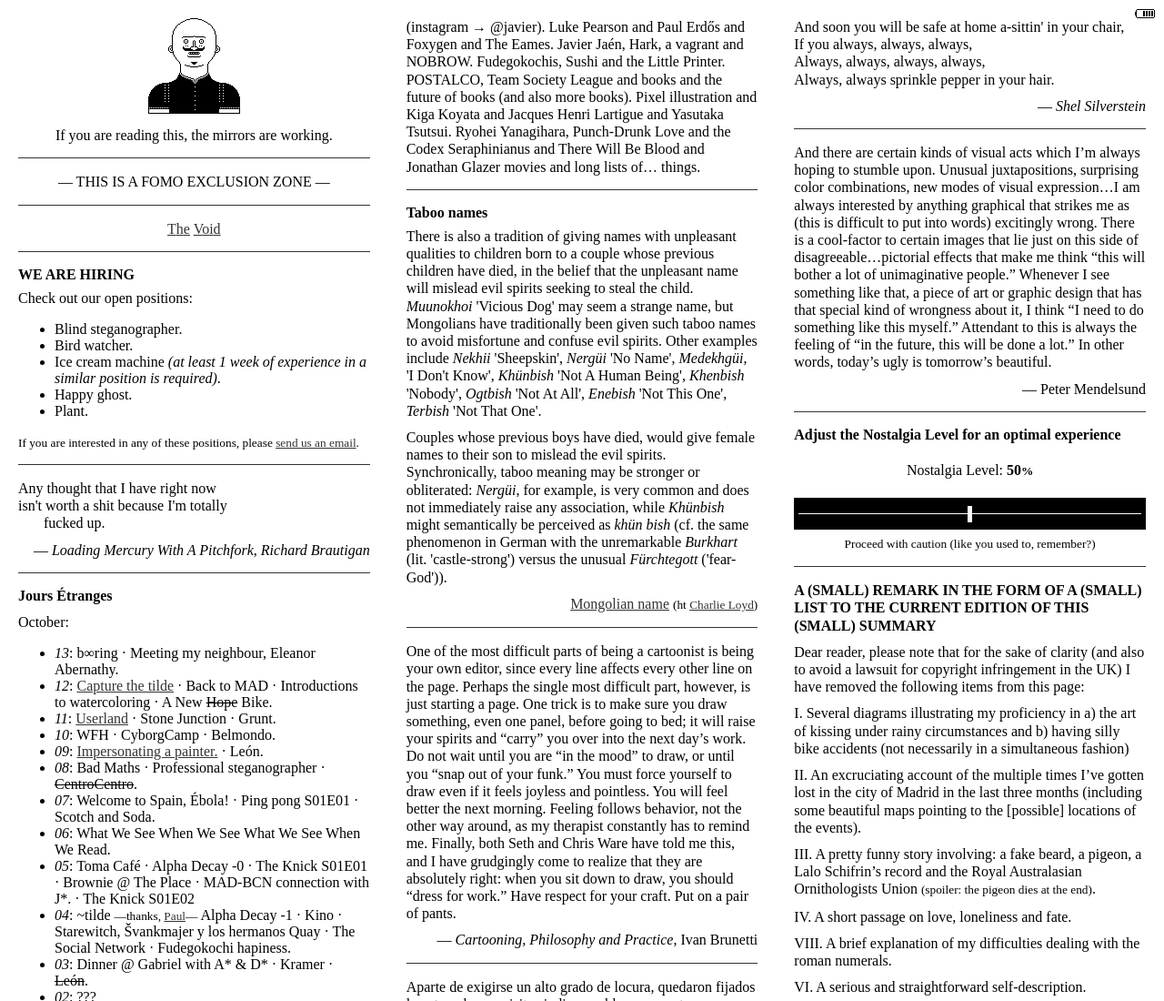
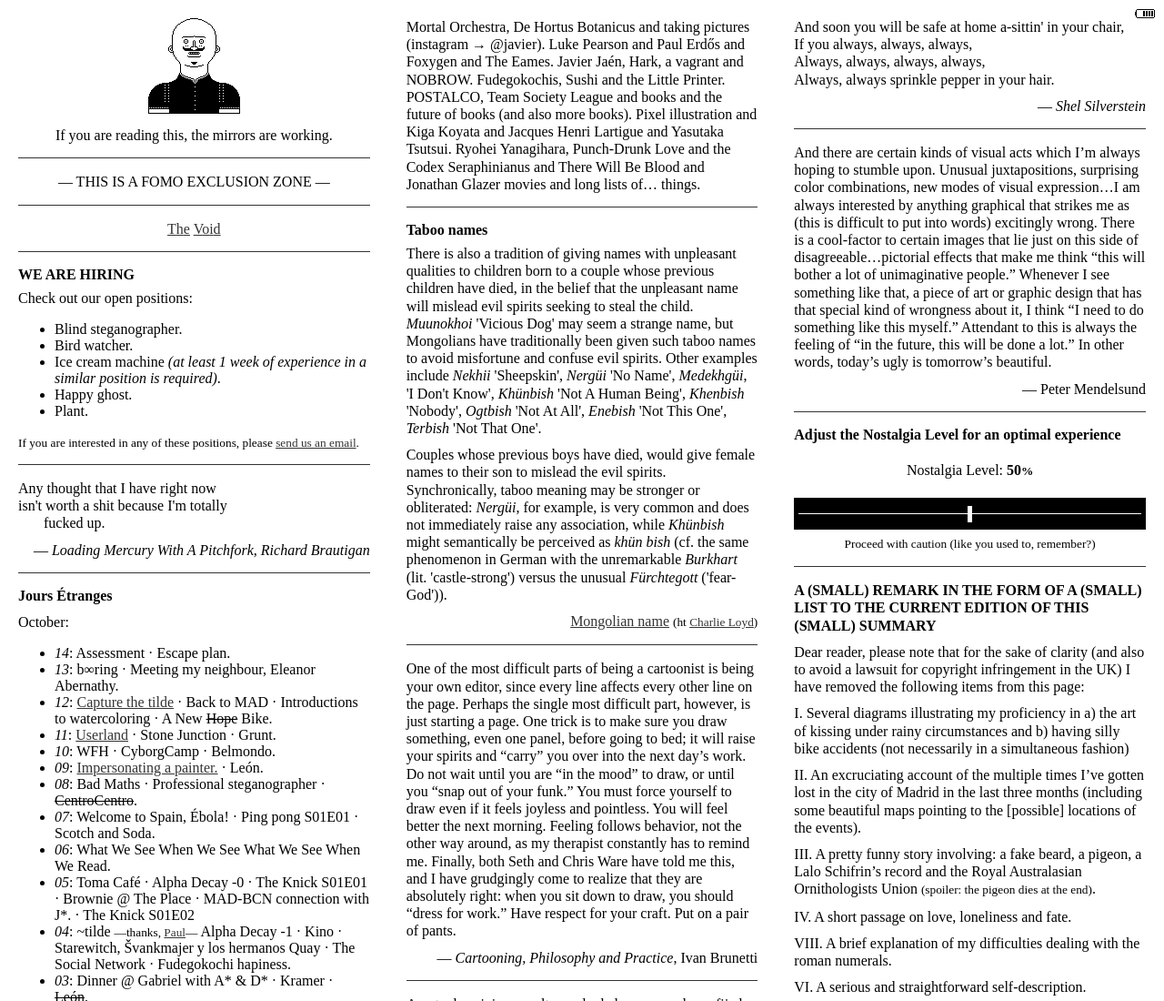
Before and after one commit to javierarce/tilde, a website: page dist/index.html in a window 1280 px wide. Shown: the top 1100 px of the page at 91% size. Drawn offline with Linux system fonts and the light colour scheme; no server answers.

Commit message:
Release v0.0.46

```diff
--- a/dist/index.html
+++ b/dist/index.html
@@ -75,6 +75,7 @@
       <p>October:</p>
 
       <ul>
+        <li><em>14</em>: Assessment &middot; Escape plan.</li>
         <li><em>13</em>: b∞ring &middot; Meeting my neighbour, Eleanor Abernathy.</li>
         <li><em>12</em>: <a href="https://github.com/javierarce/tilde/tree/master/captures">Capture the tilde</a> &middot; Back to MAD &middot; Introductions to watercoloring &middot; A New <s>Hope</s> Bike.</li>
         <li><em>11</em>: <a href="https://p1k3.com/userland-book/">Userland</a> &middot; Stone Junction &middot; Grunt.</li>
--- a/package.json
+++ b/package.json
@@ -1,6 +1,6 @@
 {
   "name": "tilde",
-  "version": "0.0.45",
+  "version": "0.0.46",
   "devDependencies": {
     "grunt": "~0.4.1",
     "grunt-autoprefixer": "~0.7.2",
```
Also changed, not shown: captures/Tue Oct 14 2014 21:50:21 GMT+0200 (CEST).png (added), captures/Tue Oct 14 2014 22:41:12 GMT+0200 (CEST).png (added).
